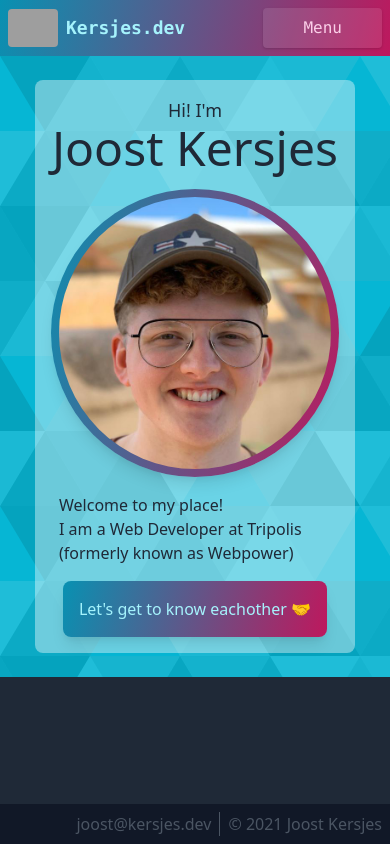
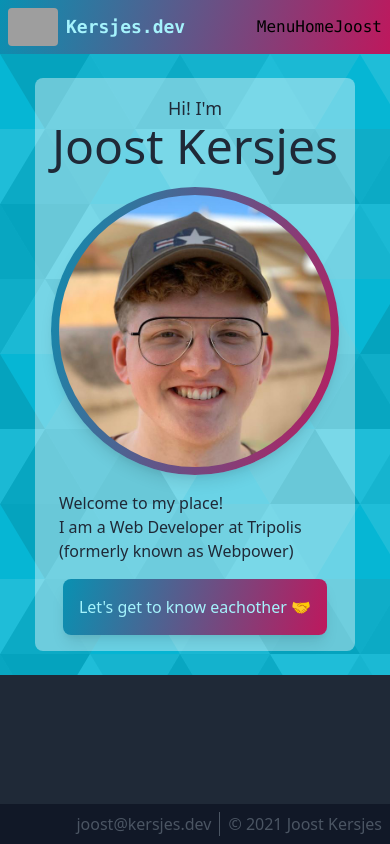
Before and after one commit to JoostKersjes/old_kersjes.dev, a Next.js app: page / in a window 390 px wide. Built offline with nearby package versions, Linux system fonts and the light colour scheme; grey boxes are pictures that could not be loaded.

Commit message:
Add Headless UI

```diff
--- a/package.json
+++ b/package.json
@@ -20,6 +20,7 @@
     "lint": "tsc --noEmit && eslint src/**/*.ts{,x}"
   },
   "dependencies": {
+    "@headlessui/react": "^1.0.0",
     "next": "^10.1.3",
     "react": "^17.0.2",
     "react-dom": "^17.0.2"
--- /dev/null
+++ b/src/components/MobileMenu.tsx
@@ -0,0 +1,28 @@
+import type { HTMLAttributes, ReactElement } from 'react';
+import Link from 'next/link';
+import { Menu } from '@headlessui/react';
+
+interface Props extends HTMLAttributes<HTMLElement> {
+  items: { text: string; href: string }[];
+}
+
+function MobileMenu({ items, children, ...rest }: Props): ReactElement {
+  return (
+    <Menu as="nav" {...rest}>
+      <Menu.Button>Menu</Menu.Button>
+      {items.map((item) => (
+        <Menu.Item key={item.text}>
+          {({ active }) => (
+            <Link href={item.href}>
+              <a className={`${active && 'bg-pink-100'}`}>{item.text}</a>
+            </Link>
+          )}
+        </Menu.Item>
+      ))}
+
+      {children}
+    </Menu>
+  );
+}
+
+export default MobileMenu;
--- a/src/layouts/LayoutHeader.tsx
+++ b/src/layouts/LayoutHeader.tsx
@@ -1,5 +1,7 @@
-import { ReactElement, useState } from 'react';
 import Link from 'next/link';
+import type { ReactElement } from 'react';
+
+import MobileMenu from '../components/MobileMenu';
 
 const menuItems: { text: string; href: string }[] = [
   { text: 'Home', href: '/' },
@@ -7,8 +9,6 @@ const menuItems: { text: string; href: string }[] = [
 ];
 
 function LayoutHeader(): ReactElement {
-  const [mobileMenu, setMobileMenu] = useState(false);
-
   return (
     <header className="kd_bg-gradient font-mono font-medium">
       <div className="flex justify-between items-center kd_max-w-container">
@@ -21,27 +21,14 @@ function LayoutHeader(): ReactElement {
           </Link>
         </h1>
 
-        <nav className="block relative md:static text-pink-200 overflow-visible">
-          <button
-            className="md:hidden px-10 sm:px-14 py-2 w-full rounded shadow bg-white bg-opacity-10 hover:bg-opacity-25 focus:outline-none focus-visible:bg-opacity-25"
-            onClick={() => setMobileMenu(!mobileMenu)}
-          >
-            Menu
-          </button>
+        <MobileMenu items={menuItems} className="md:hidden" />
 
-          {mobileMenu && (
-            <div className="md:hidden right-3 -bottom-4 bg-pink-200 absolute w-4 h-4 transform rotate-45"></div>
-          )}
-
-          <ul
-            className={`w-full rounded text-right absolute top-12 bg-pink-200 text-pink-700 overflow-hidden ${
-              mobileMenu ? `max-h-[${(menuItems.length * 10) / 4}rem]` : 'max-h-0'
-            } md:max-h-14 md:static md:flex md:space-x-4 md:items-center md:bg-opacity-0 md:text-pink-200 md:overflow-visible`}
-          >
+        <nav className="hidden md:block text-pink-200">
+          <ul className="flex space-x-4 bg-opacity-0">
             {menuItems.map((item) => (
               <li key={item.text}>
                 <Link href={item.href}>
-                  <a className="block px-4 py-2 rounded md:shadow-lg md:bg-white md:bg-opacity-10 md:hover:bg-opacity-25 hover:bg-pink-100 md:focus-visible:bg-opacity-25 focus-visible:bg-pink-100">
+                  <a className="block px-4 py-2 rounded shadow-lg bg-white bg-opacity-10 hover:bg-opacity-25 focus-visible:bg-opacity-25">
                     {item.text}
                   </a>
                 </Link>
```
Also changed, not shown: 1 other file (tests, documents, lock files or other folders).
